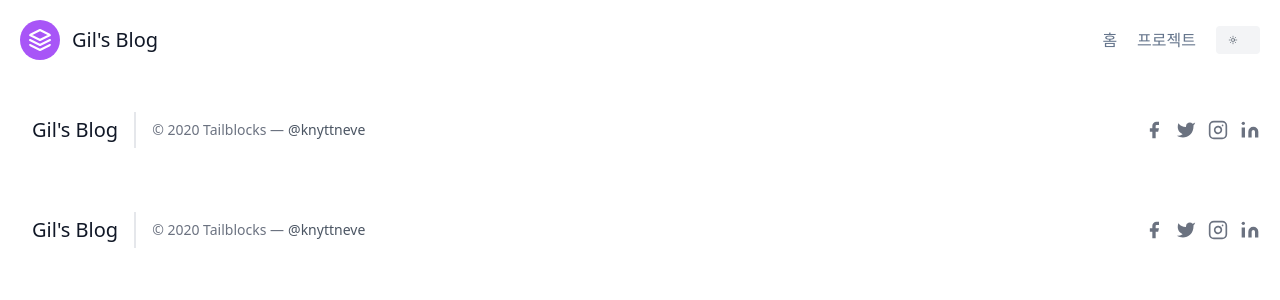
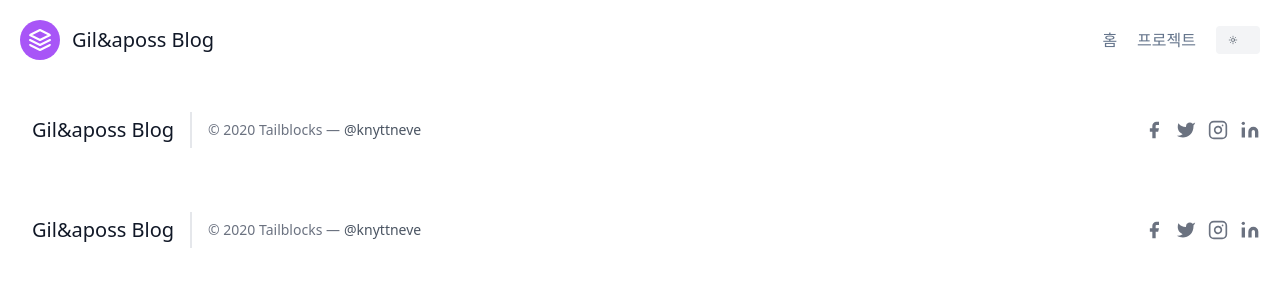
Before and after one commit to ChanGil-1837/ChanGil-1837.github.io, a Next.js app: page /footer in a window 1280 px wide. Shown: the top 300 px of the page. Built offline with nearby package versions, Linux system fonts and the light colour scheme.

Commit message:
&apos error fixed

```diff
--- a/app/footer/page.tsx
+++ b/app/footer/page.tsx
@@ -3,7 +3,7 @@ export default function Footer() {
         <footer className="text-gray-600 body-font">
             <div className="container px-5 py-8 mx-auto flex items-center sm:flex-row flex-col">
                 <a className="flex title-font font-medium items-center md:justify-start justify-center text-gray-900">
-                <span className="ml-3 text-xl">Gil's Blog</span>
+                <span className="ml-3 text-xl">Gil&aposs Blog</span>
                 </a>
                 <p className="text-sm text-gray-500 sm:ml-4 sm:pl-4 sm:border-l-2 sm:border-gray-200 sm:py-2 sm:mt-0 mt-4">© 2020 Tailblocks —
                 <a href="https://twitter.com/knyttneve" className="text-gray-600 ml-1" rel="noopener noreferrer" target="_blank">@knyttneve</a>
--- a/app/header/page.tsx
+++ b/app/header/page.tsx
@@ -13,7 +13,7 @@ export default function Header() {
                     <svg xmlns="http://www.w3.org/2000/svg" fill="none" stroke="currentColor" strokeLinecap="round" strokeLinejoin="round" strokeWidth="2" className="w-10 h-10 text-white p-2 bg-purple-500 rounded-full" viewBox="0 0 24 24">
                         <path d="M12 2L2 7l10 5 10-5-10-5zM2 17l10 5 10-5M2 12l10 5 10-5"></path>
                     </svg>
-                        <span className="ml-3 text-xl">Gil's Blog</span>
+                        <span className="ml-3 text-xl">Gil&aposs Blog</span>
                     </p>
                 </Link>
                 <nav className="md:ml-auto flex flex-wrap items-center text-base justify-center">
```
